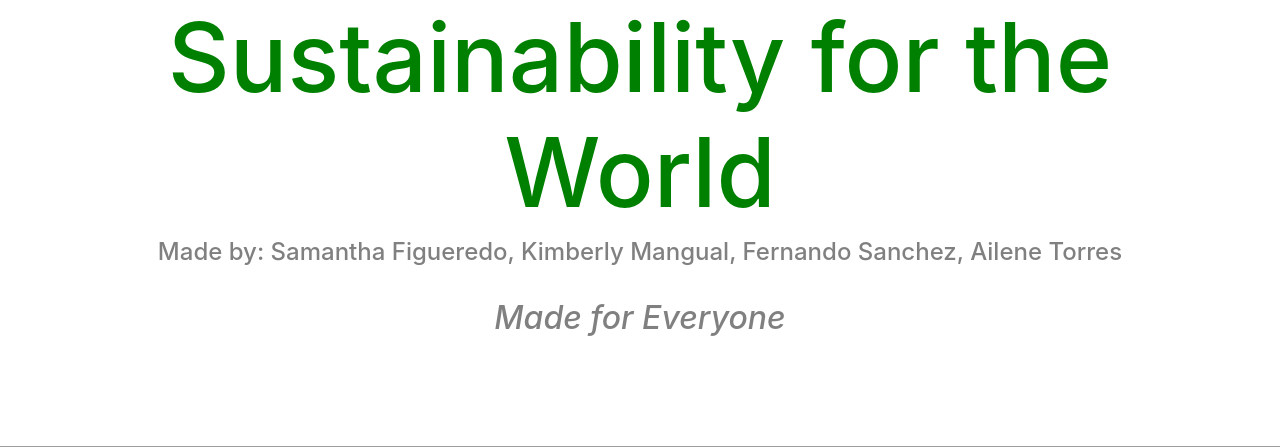
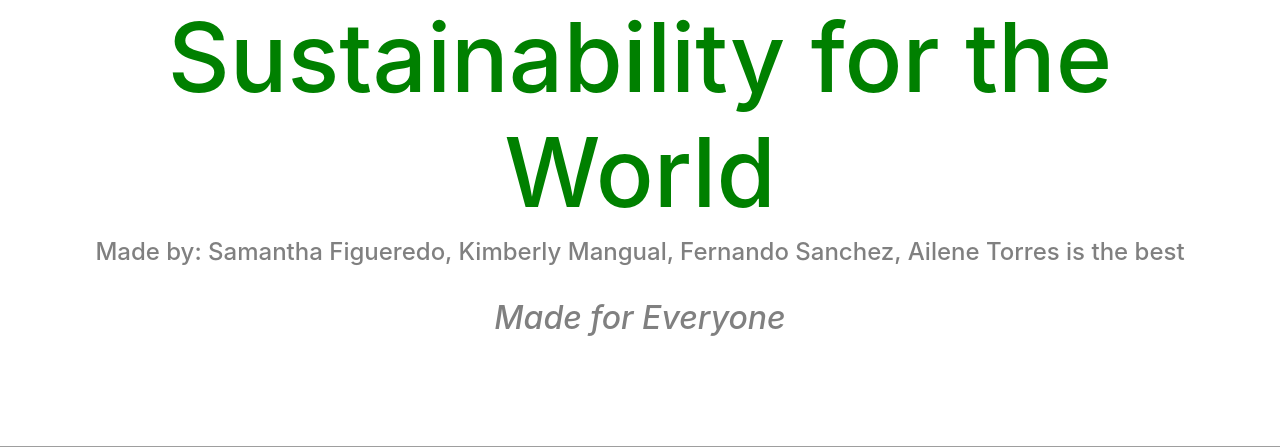
Before and after one commit to fernsanchez2334/devfest-2019, a Flask app: page / in a window 1280 px wide. Shown: the part 156-603 px from the top of the page. Run offline with Flask 2, Linux system fonts and the light colour scheme; some libraries are stand-ins or nearby versions; grey boxes are pictures that could not be loaded.

Commit message:
Update index.html

```diff
--- a/templates/index.html
+++ b/templates/index.html
@@ -38,7 +38,7 @@
   <header>
     <div class="container text-center" style ="color:white;">
           <h1 style ="color:green; font-style:bold; font-size:72pt">Sustainability for the World</h1>
-          <h2 style ="color:grey; font-size:18pt"> Made by: Samantha Figueredo, Kimberly Mangual, Fernando Sanchez, Ailene Torres</h2>
+          <h2 style ="color:grey; font-size:18pt"> Made by: Samantha Figueredo, Kimberly Mangual, Fernando Sanchez, Ailene Torres is the best</h2>
           <br>
           <h2 style="color:grey; font-size:24pt"> <i>Made for Everyone</i></h2>
 
```
